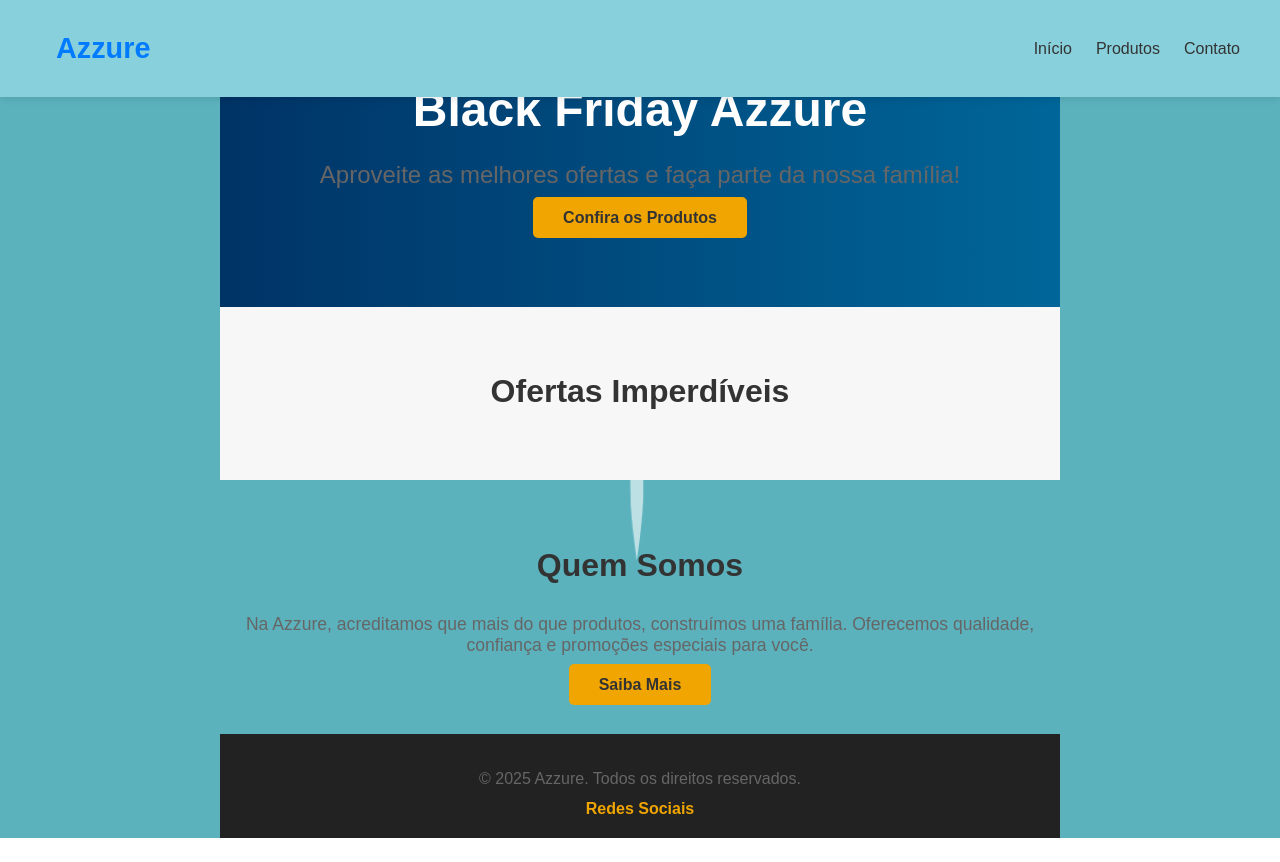
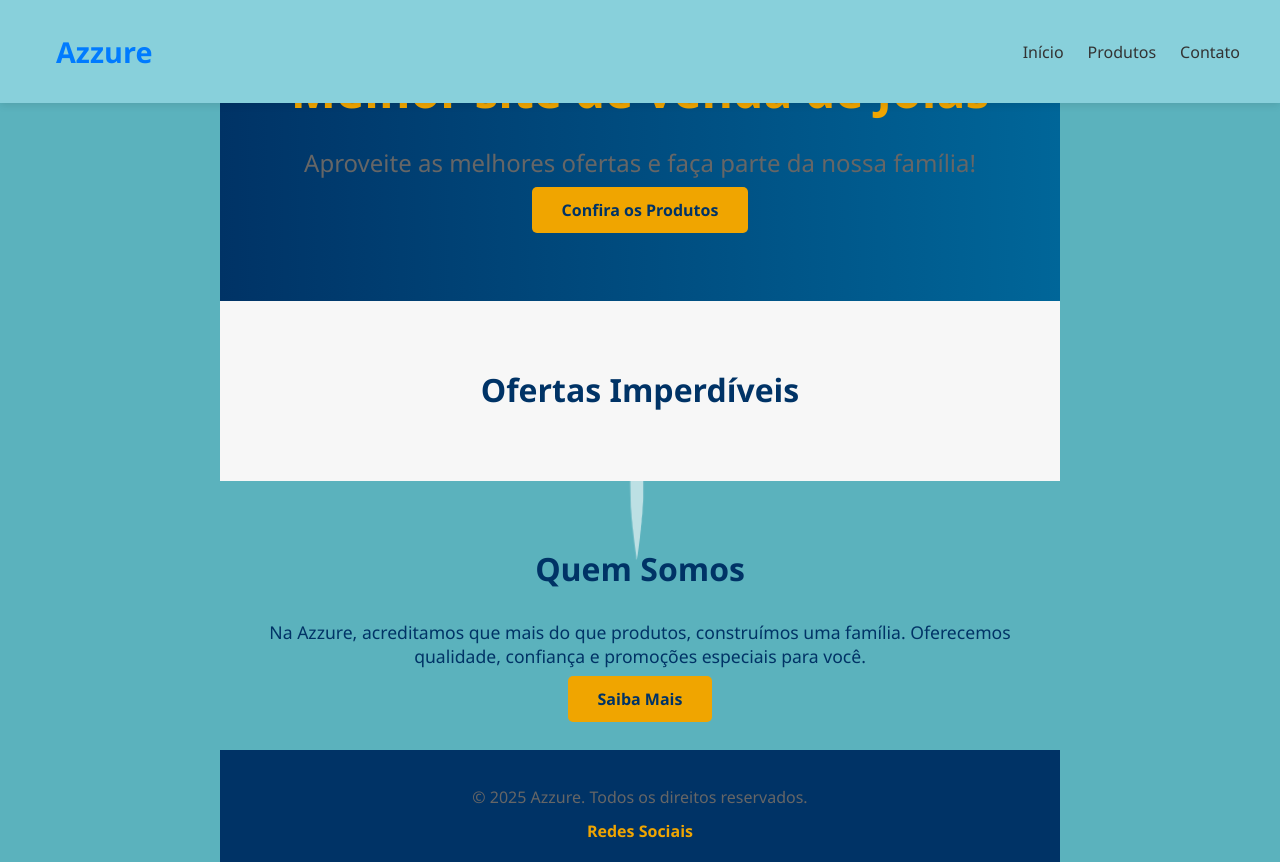
Before and after one commit to Jpsoaresfig/EcommerceAzzureF, a React (Create React App) app: page /products in a window 1280 px wide. Before the commit the page ends 838 px from the top, so only its background shows below. Built offline with nearby package versions, Linux system fonts and the light colour scheme; sample sign-in values are in the browser's storage.

Commit message:
product page

```diff
--- a/src/App.js
+++ b/src/App.js
@@ -2,7 +2,7 @@ import { BrowserRouter as Router, Routes, Route, Navigate } from 'react-router-d
 import Home from './Pages/homepage/home.jsx';
 import Login from './Pages/login/login.jsx';
 import Register from './Pages/register/register.jsx';
-import ProtectedRoute from './Components/ProtectedRoute.jsx';
+import ProtectedRoute from './Components/protectedRoute/ProtectedRoute.jsx';
 import AllProductsPage from './Pages/AllproductsPage/AllproductsPage.jsx'
 
 function App() {
--- a/src/Components/Header/Header.css
+++ b/src/Components/Header/Header.css
@@ -0,0 +1,42 @@
+/* Header fixo */
+.header {
+  position: fixed;
+  top: 0;
+  left: 0;
+  width: 100%;
+  background-color: #88d0db;
+  box-shadow: 0 2px 8px rgba(0, 0, 0, 0.1);
+  z-index: 1000;
+}
+
+/* Container centralizado */
+.header .container {
+  max-width: 1200px;
+  margin: 0 auto;
+  padding: 1rem 2rem;
+  display: flex;
+  justify-content: space-between;
+  align-items: center;
+}
+
+/* Logo do site */
+.logo {
+  font-size: 1.8rem;
+  font-weight: bold;
+  color: #007bff;
+  margin: 1rem;
+  ;
+}
+
+/* Navegação */
+.header nav a {
+  margin-left: 1.5rem;
+  color: #333;
+  text-decoration: none;
+  font-weight: 500;
+  transition: color 0.2s ease-in-out;
+}
+
+.header nav a:hover {
+  color: #007bff;
+}
--- a/src/Components/ProductList.jsx
+++ b/src/Components/productList/ProductList.jsx
@@ -1,5 +1,5 @@
 import React, { useEffect, useState } from 'react';
-import ProductCard from './ProductCard/ProductCard'
+import ProductCard from '../ProductCard/ProductCard'
 
 
 function ProductList() {
--- a/src/Pages/AllproductsPage/AllproductsPage.css
+++ b/src/Pages/AllproductsPage/AllproductsPage.css
@@ -1,47 +1,59 @@
-/* Header fixo */
-.header {
-  position: fixed;
-  top: 0;
-  left: 0;
-  width: 100%;
-  background-color: #88d0db;
-  box-shadow: 0 2px 8px rgba(0, 0, 0, 0.1);
-  z-index: 1000;
+/* Espaço para compensar o header fixo */
+.all-products-page {
+  padding-top: 38rem;
+  padding-bottom: 60px;
+  min-height: 100vh;
+  font-family: 'Arial', sans-serif;
+  color: #003366;
 }
 
-/* Container centralizado */
-.header .container {
+/* Cabeçalho da página */
+.page-header {
+  text-align: center;
+  padding: 40px 20px 20px;
+  background-color: #006699;
+  color: white;
+  border-radius: 0 0 12px 12px;
+}
+
+.page-header h1 {
+  font-size: 2.5rem;
+  margin-bottom: 10px;
+}
+
+.page-header p {
+  font-size: 1.2rem;
+  margin-bottom: 0;
+}
+
+/* Conteúdo de produtos */
+main {
   max-width: 1200px;
   margin: 0 auto;
-  padding: 1rem 2rem;
-  display: flex;
-  justify-content: space-between;
-  align-items: center;
+  padding: 30px 20px;
+  display: grid;
+  gap: 2rem;
 }
 
-/* Logo do site */
-.logo {
-  font-size: 1.8rem;
-  font-weight: bold;
-  color: #007bff;
-  margin: 1rem;
-  ;
+/* Link para voltar */
+.back-home {
+  text-align: center;
+  margin-top: 40px;
 }
 
-/* Navegação */
-.header nav a {
-  margin-left: 1.5rem;
-  color: #333;
+.back-home a {
+  background-color: #f0a500;
+  color: #003366;
+  padding: 12px 24px;
   text-decoration: none;
-  font-weight: 500;
-  transition: color 0.2s ease-in-out;
+  border-radius: 6px;
+  font-weight: bold;
+  transition: background-color 0.3s ease;
 }
 
-.header nav a:hover {
-  color: #007bff;
+.back-home a:hover {
+  background-color: #cf8500;
 }
-
-/* Espaço no topo para o conteúdo não ficar escondido */
-.all-products-page {
-  padding-top: 100px;
+.description{
+    color: #000;
 }
--- a/src/Pages/AllproductsPage/AllproductsPage.jsx
+++ b/src/Pages/AllproductsPage/AllproductsPage.jsx
@@ -1,25 +1,27 @@
 import React from 'react';
-import ProductList from '../../Components/ProductList';
+import ProductList from '../../Components/productList/ProductList';
 import './AllproductsPage.css';
 import Header from '../../Components/Header/Header';
 
 function AllProductsPage() {
   return (
+    <>
+      <Header />
+      <div className="all-products-page">
+        <section className="page-header">
+          <h1>Todos os Produtos</h1>
+          <p className='description'>Confira todos os itens disponíveis na loja.</p>
+        </section>
 
+        <main>
+          <ProductList />
+        </main>
 
-    <div className="all-products-page">
-
-      <Header/>
-      <header className="page-header">
-        <h1>Todos os Produtos</h1>
-        <p>Confira todos os itens disponíveis na loja.</p>
-      </header>
-      <main>
-        <ProductList />
-      </main>
-      <a href="/products">Home</a>
-    </div>
-
+        <div className="back-home">
+          <a href="/products">← Voltar para a Home</a>
+        </div>
+      </div>
+    </>
   );
 }
 
--- a/src/Pages/homepage/home.css
+++ b/src/Pages/homepage/home.css
@@ -1,7 +1,4 @@
-.home {
-  font-family: 'Arial', sans-serif;
-  color: #333;
-}
+
 
 /* Banner */
 .banner {
@@ -13,14 +10,17 @@
 .banner-title {
   font-size: 3rem;
   margin-bottom: 10px;
+  color: #f0a500; /* cor dourada como no logo */
 }
 .banner-subtitle {
   font-size: 1.5rem;
   margin-bottom: 20px;
 }
+
+/* Botão principal */
 .btn-primary {
   background-color: #f0a500;
-  color: #333;
+  color: #003366;
   padding: 12px 30px;
   text-decoration: none;
   font-weight: bold;
@@ -40,6 +40,7 @@
 .section-title {
   font-size: 2rem;
   margin-bottom: 30px;
+  color: #003366;
 }
 .promo-cards {
   display: flex;
@@ -60,6 +61,8 @@
   border-radius: 6px;
   margin-bottom: 15px;
 }
+
+/* Botão secundário */
 .btn-secondary {
   background-color: #006699;
   color: white;
@@ -84,11 +87,12 @@
 .about p {
   font-size: 1.1rem;
   margin-bottom: 20px;
+  color: #003366;
 }
 
 /* Rodapé */
 .footer {
-  background-color: #222;
+  background-color: #003366;
   color: #ddd;
   padding: 20px;
   text-align: center;
--- a/src/Pages/homepage/home.jsx
+++ b/src/Pages/homepage/home.jsx
@@ -1,6 +1,6 @@
 import './home.css';
 import React from 'react';
-import ProductList from '../../Components/ProductList.jsx';
+import ProductList from '../../Components/productList/ProductList.jsx';
 import { Link } from 'react-router-dom';
 import Header from '../../Components/Header/Header.jsx';
 
@@ -14,7 +14,7 @@ function Home() {
       {/* Banner principal */}
       <section className="banner">
         <div className="banner-content">
-          <h1 className="banner-title">Black Friday Azzure</h1>
+          <h1 className="banner-title">Melhor site de venda de Joias</h1>
           <p className="banner-subtitle">
             Aproveite as melhores ofertas e faça parte da nossa família!
           </p>
```
Also changed, not shown: src/Components/protectedRoute/ProtectedRoute.jsx (renamed from src/Components/ProtectedRoute.jsx).
